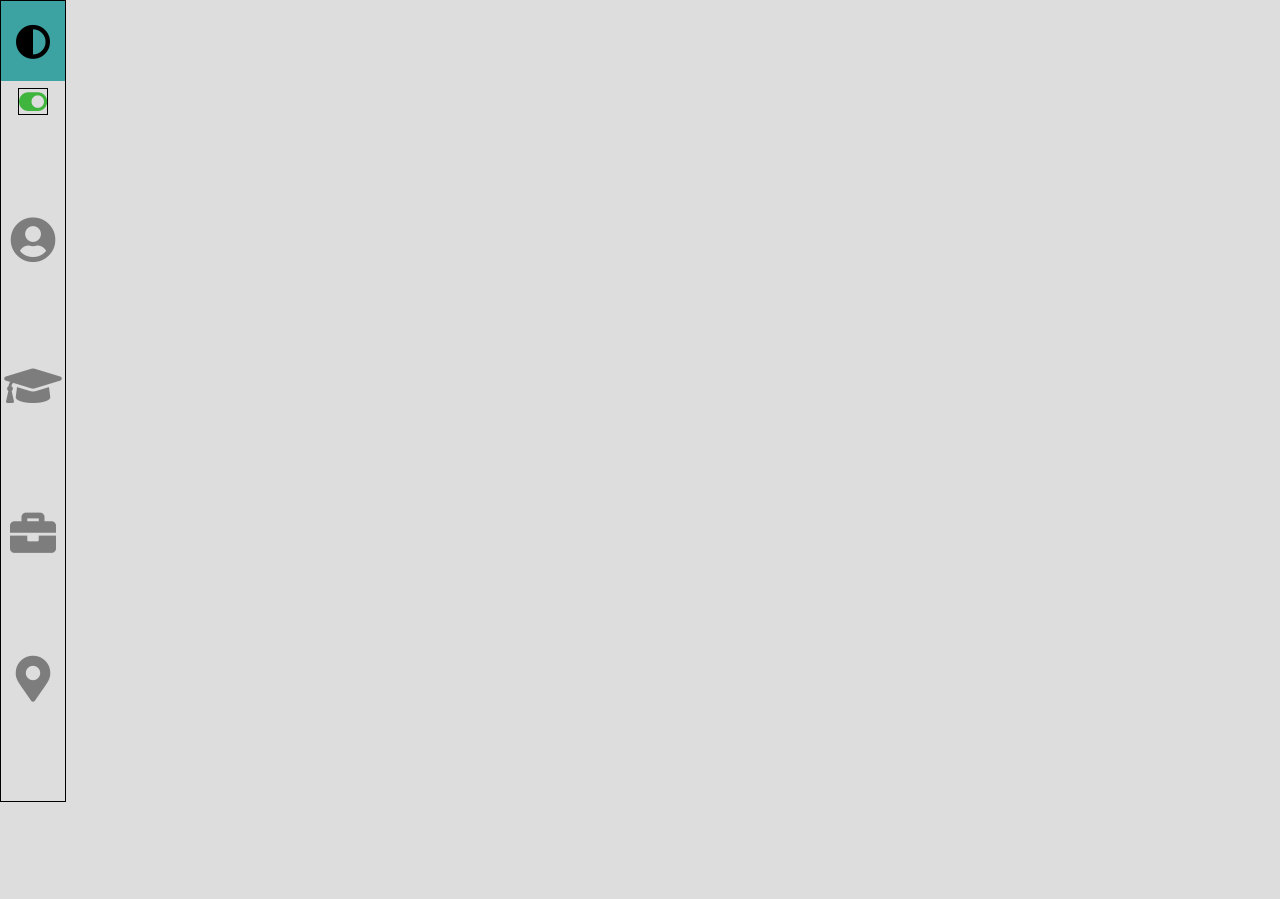
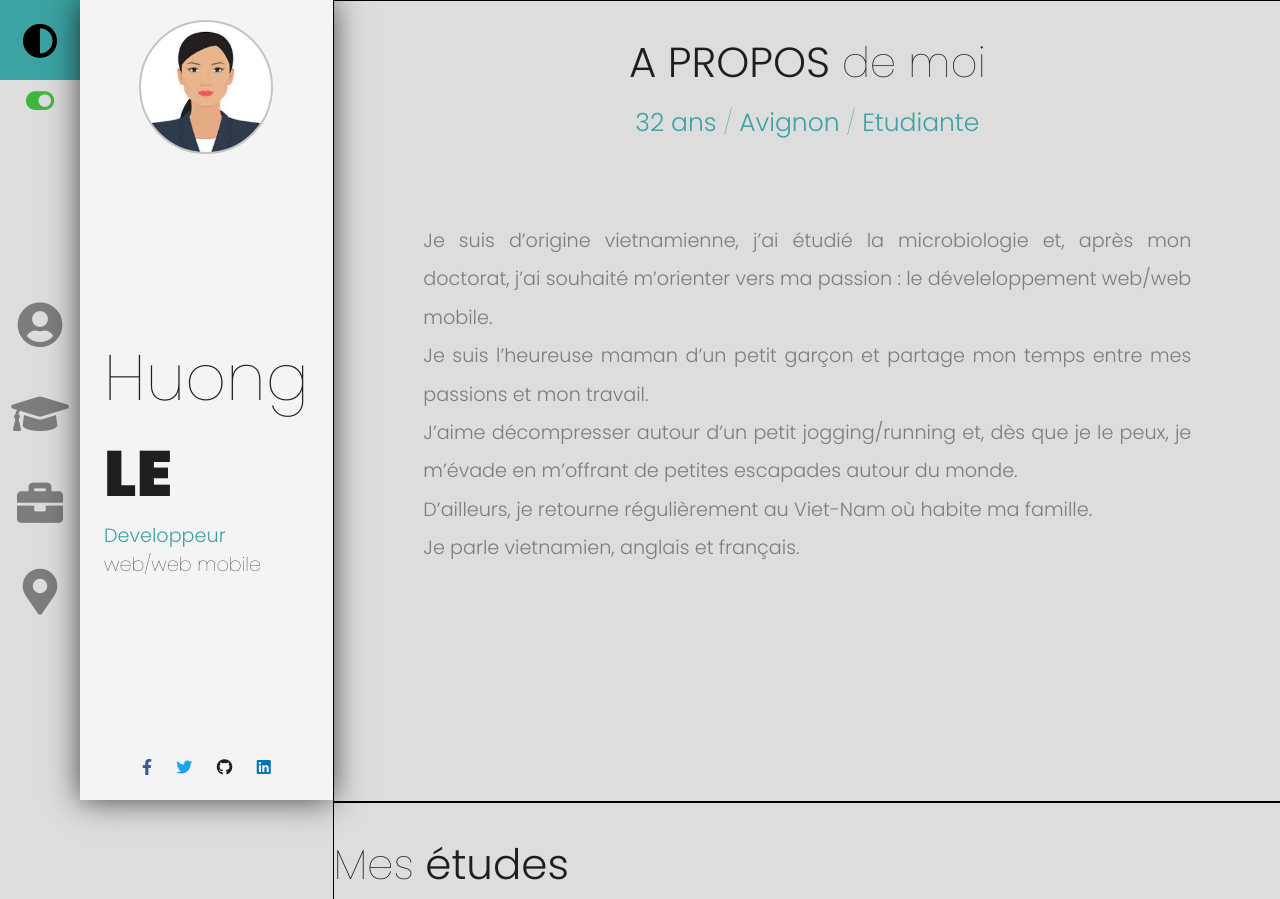
Before and after one commit to ThGDev/CV-Online, a plain HTML site: page index.html in a window 1280 px wide. Shown: the top 899 px of the page. Before the commit the page ends 802 px from the top, so only its background shows below. Drawn offline with Linux system fonts and the light colour scheme.

Commit message:
1er commit

```diff
--- a/css/style.css
+++ b/css/style.css
@@ -1,4 +1,5 @@
 @charset "UTF-8";
+@import url('https://fonts.googleapis.com/css2?family=Poppins:wght@100;300;900&display=swap');
 
 /*
  * style.css - Thierry GOGUET
@@ -12,12 +13,22 @@
     --bkg-color: #DDDDDD;
     --tog: rotate(0deg);
     --link-menu: rgba(29, 30, 32, 0.5);
+    --bg-color: #f4f4f4;
+    --shadow: 0px 0px 30px rgba(0, 0, 0, 0.7);
+    --git-color: #1D1E20;
+    --vert-dark: #1D1E20;
+    --p-about:  rgba(29, 30, 32, 0.5);
   }
   body.dark-theme {
     --text-color: #eee;
     --bkg-color: #1D1E20;
     --tog: rotate(180deg);
     --link-menu: rgba(255, 255, 255, 0.1);
+    --bg-color: #1c1c1c;
+    --shadow: 0px 0px 100px rgba(0, 0, 0, 0.7);
+    --git-color: #ffffff;
+    --vert-dark: #3CA2A2;
+    --p-about:rgba(255, 255, 255, 0.5);
   }
 
  /* ============================== DARK THEME ============================== */
@@ -27,11 +38,21 @@
       --text-color: #eee;
       --bkg-color: #1D1E20;
       --tog: rotate(180deg);
+      --bg-color: #1c1c1c;
+      --shadow: 0px 0px 100px rgba(0, 0, 0, 0.7);
+      --git-color: #ffffff;
+      --vert-dark: #3CA2A2;
+      --p-about:rgba(255, 255, 255, 0.5);
     }
     body.light-theme {
       --text-color: #1D1E20;
       --bkg-color: #DDDDDD;
       --tog: rotate(0deg);
+      --bg-color: #f4f4f4;
+      --shadow: 0px 0px 30px rgba(0, 0, 0, 0.7);
+      --git-color: #1D1E20;
+      --vert-dark: #1D1E20;
+      --p-about:  rgba(29, 30, 32, 0.5);
     }
   }
 
@@ -43,31 +64,75 @@
 }
 body{
     background: var(--bkg-color);
+    font-family: 'Poppins', sans-serif;
+    width: 100vw;
+    height: 100vh;
+    overflow-x: hidden;
+    /* overflow: hidden; */
 }
 h1, p {
     color: var(--text-color);
 }
-.flex-center{
+h1{
+    font-size: 42px;
+    font-weight: 300;
+    margin: 30px 0 10px 0;
+}
+h2{
+    font-size: 25px;
+    font-weight: 300;
+    margin: 0;
+}
+#wrap{
+    display: flex;
+    width: 100vw;
+}
+.flex{
+    display: flex;
+    align-items: center;
+}
+.flex-center{               /* MES REGLES FLEX */
     display: flex;
     justify-content: center;
     align-items: center;
 }
-.flex-space-arnd{
+.flex-space-btwn{
     display: flex;
-    justify-content: space-evenly;
+    justify-content: space-between;
     align-items: center;
 }
 .flex-col{
     flex-direction: column;
 }
+.flex-row{
+    flex-direction: row;
+}
 .flex-wrap{
     flex-wrap: wrap;
 }
+.thin{                      /* MES 3 EPAISSEURS DE FONT */
+    font-weight: 100;
+}
+.black{
+    font-weight: 900;
+}
+.light{
+    font-weight: 300;
+}
+.vert{                  /* Couleur verte */
+    color: #3CA2A2;
+}
+.vertdark{              /* couleur marron light/verte dark */
+    color: var(--vert-dark);
+}
+
+/* ++++++++++ LE MENU + LE TOGGLE DARK/LIGHT ++++++++++ */
 #menu{
     width: 5vw;
+    min-width: 80px;
     height: 100vh;
     font-size: 25px;
-    border: 1px solid black;
+    /* border: 1px solid black; */
 }
 
 #iconlightmode{     /* mon en-tête de menu de luminosité */
@@ -78,9 +143,18 @@ h1, p {
     font-size: 35px;
 }
 
-#menu a, #menu a:visited{   /* les liens de mon menu */
+#liens-menu{           /* les liens de mon menu */
+    height: 85vh;
+}
+#liens-menu a{
     font-size: 46px;
+    margin: 10px 0;
     color: var(--link-menu);
+    transition: 0.5s;
+}
+#liens-menu a:hover, #liens-menu a:focus{
+    color: #3CA2A2;
+    transition: 0.5s;
 }
 
 #toggle{
@@ -90,9 +164,82 @@ h1, p {
     cursor: pointer;
     color: #40B53E;
     transform: var(--tog);
+    /* border: 1px solid black; */
+}
+
+/* ++++++++++ NOM/PRENOM/FONTION/SOCIAL ++++++++++ */
+#info{                      /* DIV CONTENEUR */
+    width: 20vw;
+    min-width: 250px;
+    height: 100vh;
+    background: var(--bg-color);
+    box-shadow: var(--shadow);
+    /* border: 1px solid black; */
+}
+#avatar{                    /* PHOTO DE PROFIL */
+    width: 130px;
+    min-width: 130px;
+    height: 130px;
+    min-height: 130px;
+    border:2px solid #c4c4c4;
+    border-radius: 50%;
+    background-image: url('../img/avatar.jpg');
+    background-position: center;
+    background-size: 105%;
+    margin-top: 20px;
+}
+                            /* NOM-PRENOM */
+#text-info p:nth-of-type(1), #text-info p:nth-of-type(2){
+    font-size: 4em;
+    line-height: 1.5em;
+    margin: 0;
+}
+
+                            /* METIER */
+#text-info p:nth-of-type(3), #text-info p:nth-of-type(4){
+    font-size: 1.2em;
+    line-height: 1.5em;
+    margin: 0;
+}
+
+
+#menu-social{               /* RESEAUX SOCIAUX */
+    margin-bottom: 20px;
+}
+#menu-social a{
+    margin: 0 10px;
+}
+.fb{
+    color: #3B5998;
+}
+.tw{
+    color: #1DA1F2;
+}
+.git{
+    color: var(--git-color);
+}
+.lkd{
+    color: #0077B5;
+}
+
+/* ++++++++++ MAIN ++++++++++ */
+main{
+    width: 75vw;
+}
+section{
+    width: 100%;
+    height: 100vh;
     border: 1px solid black;
 }
-
-#liens-menu{
-    height: 85vh;
+#about h2{
+    margin: 0 0 80px 0;
 }
+#about p{
+    width: 60vw;
+    line-height: 2em;
+    margin: 0;
+    font-size: 1.2em;
+    color: var(--p-about);
+    text-align: justify;
+    /* border: 1px solid black; */
+}
--- a/index.html
+++ b/index.html
@@ -8,6 +8,7 @@
     <link rel="stylesheet" href="https://cdnjs.cloudflare.com/ajax/libs/font-awesome/5.15.1/css/all.min.css" integrity="sha512-+4zCK9k+qNFUR5X+cKL9EIR+ZOhtIloNl9GIKS57V1MyNsYpYcUrUeQc9vNfzsWfV28IaLL3i96P9sdNyeRssA==" crossorigin="anonymous" />
 </head>
 <body>
+    <div id="wrap" class="flex-row">
         <!-- DIV MENU GAUCHE -->
         <div id="menu" class="">
             <!-- ICONE MODE DE LUMINOSITE -->
@@ -21,15 +22,51 @@
             </div>
 
             <!-- MES ICONES/LIENS DE MENU -->
-        <div id="liens-menu" class="flex-col flex-space-arnd">
+            <div id="liens-menu" class="flex-col flex-center">
                 <a href="#about"><i class="fas fa-user-circle"></i></a>
                 <a href="#skills"><i class="fas fa-graduation-cap"></i></a>
                 <a href="#work"><i class="fas fa-briefcase"></i></a>
                 <a href="#coords"><i class="fas fa-map-marker-alt"></i></a>
             </div>
         </div>
-    <div id="info"></div>
-    <main></main>
+
+        <!-- NOM/PRENOM etc... -->
+        <div id="info" class="flex-col flex-space-btwn">
+            <div id="avatar"></div>
+            <div id="text-info">
+                <p class="thin">Huong</p>
+                <p class="black">LE</p>
+                <p class="metier light vert">Developpeur</p>
+                <p class="thin vertdark">web/web mobile</p>
+            </div>
+            <div id="menu-social">
+                <a href="#" class="fb"><i class="fab fa-facebook-f"></i></a>
+                <a href="#" class="tw"><i class="fab fa-twitter"></i></a>
+                <a href="#" class="git"><i class="fab fa-github"></i></a>
+                <a href="#" class="lkd"><i class="fab fa-linkedin"></i></a>
+            </div>
+        </div>
+        <main class="flex flex-col flex-wrap">
+            <section id="about" class="flex flex-col">
+                <h1>A PROPOS <span class="thin">de moi</span></h1>
+                <h2 class="vert">32 ans <span class="thin">/</span> Avignon <span class="thin">/</span> Etudiante</h2>
+                <p>Je suis d’origine vietnamienne, j’ai étudié la microbiologie et, après mon doctorat, j’ai souhaité m’orienter vers ma passion : le déveleloppement web/web mobile.</p>
+                <p>Je suis l’heureuse maman d’un petit garçon et partage mon temps entre mes passions et mon travail.</p>
+                <p>J’aime décompresser autour d’un petit jogging/running et, dès que je le peux, je m’évade en m’offrant de petites escapades autour du monde.</p>
+                <p>D’ailleurs, je retourne régulièrement au Viet-Nam où habite ma famille.</p>
+                <p>Je parle vietnamien, anglais et français.</p>
+            </section>
+            <section id="skills">
+                <h1><span class="thin">Mes</span> études</h1>
+            </section>
+            <section id="work">
+                <h1><span class="thin">Mon</span> portfolio</h1>
+            </section>
+            <section id="coords">
+                <h1><span class="thin">Me</span> trouver <span class="thin">/ Me</span> joindre</h1>
+            </section>
+        </main>
+    </div>
 
 <script src="js/app.js"></script>
 </body>
--- a/js/app.js
+++ b/js/app.js
@@ -1,7 +1,7 @@
 // ACTION SUR BOUTON TOGGLE
 // PASSAGE DARK-LIGHT MODE
 
-const btn = document.querySelector(".toggle");
+const btn = document.querySelector("#toggle");
 const prefersDarkScheme = window.matchMedia("(prefers-color-scheme: dark)");
 
 const currentTheme = localStorage.getItem("theme");
```
Also changed, not shown: img/avatar.jpg (added). Lines whose indentation alone changed are shown as unchanged.
